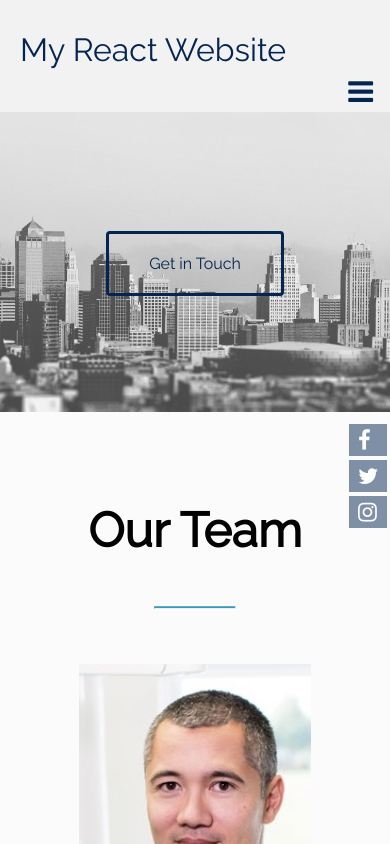
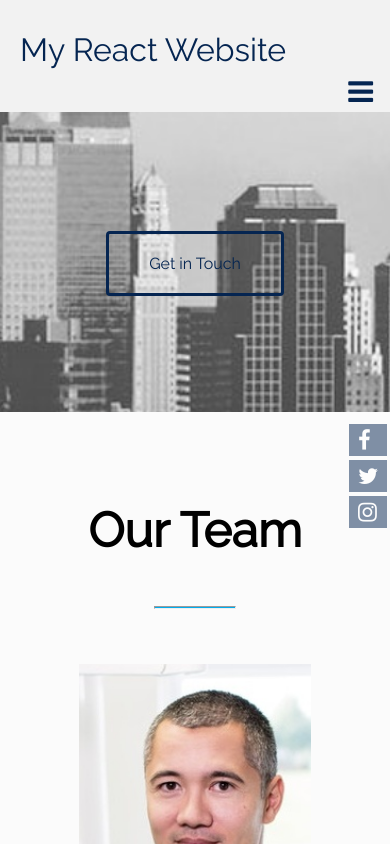
Before and after one commit to paul-wr/my-react-website, a React (Create React App) app: page / in a window 390 px wide. Shown: the top 844 px of the page. Built offline with nearby package versions, Linux system fonts and the light colour scheme.

Commit message:
bg image updated for mobile

```diff
--- a/src/App.css
+++ b/src/App.css
@@ -429,6 +429,17 @@ media queries
 */
 
 @media screen and (max-width: 500px){
+#home-section-one {
+background-image: url('city_mobile.png');
+/* Full height */
+height: 32em;
+width:100%;
+/* Create the parallax scrolling effect */;
+background-attachment: fixed;
+background-position: center;
+background-repeat: no-repeat;
+background-size: cover;
+}
 .main-nav li a {
 color: #052551;
 padding: 1% 30%!important;
```
Also changed, not shown: src/city_mobile.png (added).
